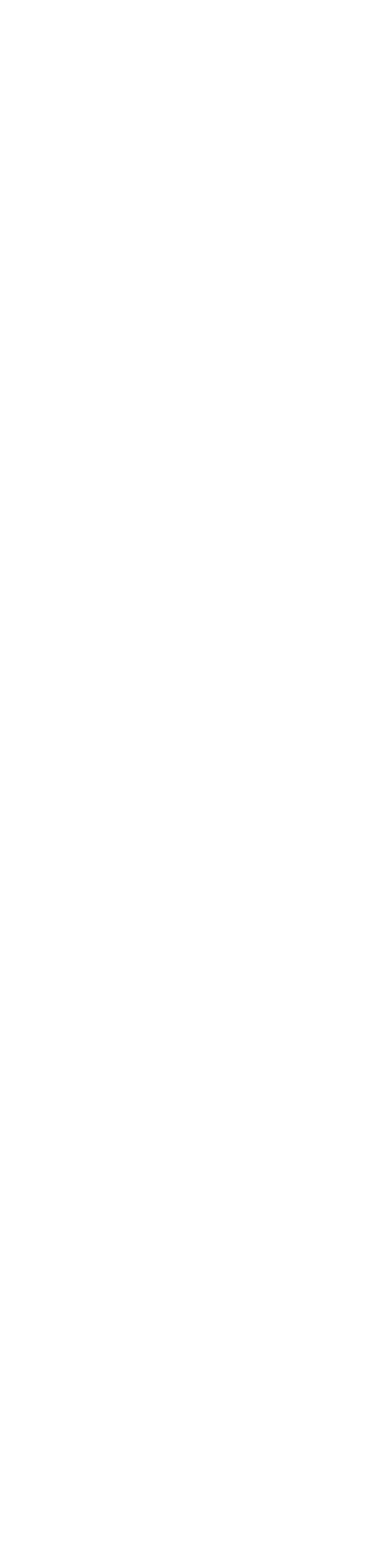
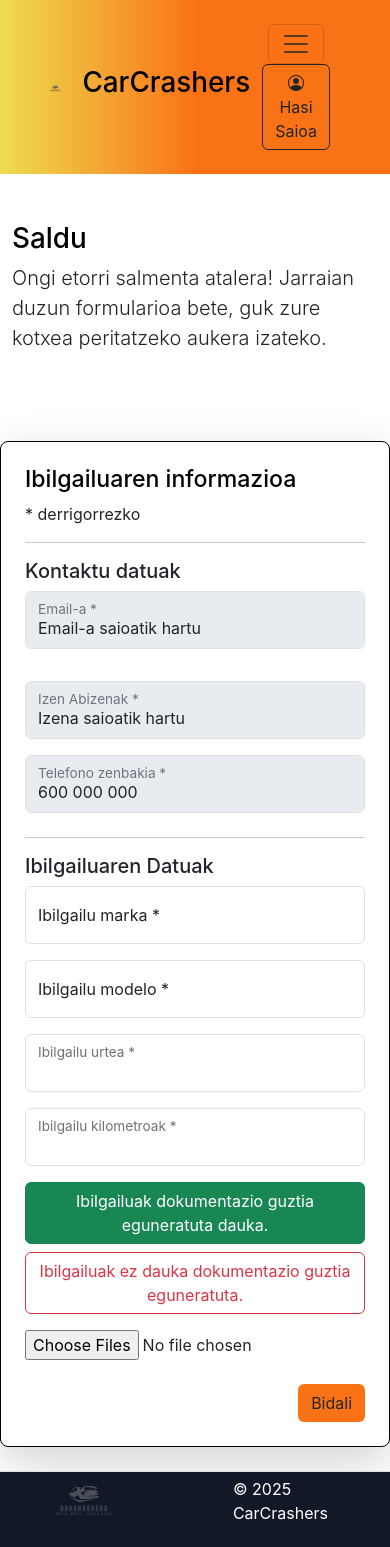
Before and after one commit to CarCrashers/Erronka, a React (Create React App) app in the folder car_crashers_ui/: page /saldu in a window 390 px wide. Before the commit this address had no page. Shown: the top 1547 px of the page. Before the commit the page ends 844 px from the top, so only its background shows below. Built offline with nearby package versions, Linux system fonts and the light colour scheme.

Commit message:
Saldu orria responsive izanda

```diff
--- a/car_crashers_ui/src/App.css
+++ b/car_crashers_ui/src/App.css
@@ -40,3 +40,7 @@
 .heroeText{
   color: #f97316;
 }
+
+.orange{
+  background-color: #f97316;
+}
--- a/car_crashers_ui/src/App.js
+++ b/car_crashers_ui/src/App.js
@@ -1,12 +1,16 @@
 import { BrowserRouter, Routes, Route } from "react-router-dom";
 import './App.css';
 import Home from './pages/home';
+import Saldu from './pages/saldu';
+
 
 function App() {
   return (
     <BrowserRouter>
       <Routes>
         <Route path="/" element={<Home />} />
+        <Route path="/saldu" element={<Saldu />} />
+
       </Routes>
     </BrowserRouter>
   );
--- /dev/null
+++ b/car_crashers_ui/src/components/ui/forms/forms.css
@@ -0,0 +1,14 @@
+
+
+
+/* Chrome, Safari, Edge, Opera */
+input[type=number]::-webkit-inner-spin-button,
+input[type=number]::-webkit-outer-spin-button {
+  -webkit-appearance: none;
+  margin: 0;
+}
+
+/* Firefox */
+input[type=number] {
+  -moz-appearance: textfield;
+}
--- /dev/null
+++ b/car_crashers_ui/src/components/ui/forms/forms.js
@@ -0,0 +1,11 @@
+import "./forms.css";
+
+function forms({children}) {
+  return (
+        <form>
+            {children}
+        </form>
+  );
+}
+
+export default forms;
--- a/car_crashers_ui/src/components/ui/header.js
+++ b/car_crashers_ui/src/components/ui/header.js
@@ -10,7 +10,7 @@ function header() {
             <Link to="/">
             <img className="logo" src={Logo} alt="Logo"></img>
             </Link>
-            <a className="navbar-brand" href="#"><h1>CarCrashers</h1></a>
+            <Link to="/" className="text-black text-decoration-none"><h1>CarCrashers</h1></Link>
         </div>
         <React.StrictMode>
             <NavBar />
--- a/car_crashers_ui/src/components/ui/navBar.js
+++ b/car_crashers_ui/src/components/ui/navBar.js
@@ -1,4 +1,5 @@
 import '../layout/layout.css';
+import { Link } from "react-router-dom";
 
 function navBar() {
   return (
@@ -20,7 +21,7 @@ function navBar() {
                     </a>
                     <ul className="dropdown-menu">
                         <li><a className="dropdown-item" href="#"><i class="bi bi-basket2-fill"></i>&nbsp;&nbsp;Erosi</a></li>
-                        <li><a className="dropdown-item" href="#"><i class="bi bi-box-seam-fill"></i>&nbsp;&nbsp;Saldu</a></li>
+                        <li><a className="dropdown-item" href="#"><i class="bi bi-box-seam-fill"></i><Link to={"/saldu"} className='text-decoration-none text-black'>&nbsp;&nbsp;Saldu</Link></a></li>
                         <li><a className="dropdown-item" href="#"><i class="bi bi-box-seam-fill"></i>&nbsp;&nbsp;Desguazatu</a></li>
 
                     </ul>
--- /dev/null
+++ b/car_crashers_ui/src/pages/saldu.js
@@ -0,0 +1,115 @@
+import Layout from "../components/layout/layout";
+import Forms from "../components/ui/forms/forms";
+import '../App.css';
+
+function saldu() {
+  return (
+    <Layout>
+      <div className="container py-5">
+        <div className="row justify-content-center">
+          <div className="col-12 col-lg-8">
+            <h1 className="text-body-emphasis">Saldu</h1>
+            <p className="lead">Ongi etorri salmenta atalera! Jarraian duzun formularioa bete, guk zure kotxea peritatzeko aukera izateko.</p>
+          </div>
+        </div>
+      </div>
+
+      <div className="container">
+        <div className="row justify-content-center">
+          <div className="col-12 col-md-10 col-lg-8 bg-white rounded-3 shadow-lg border-black border my-4 p-4 p-md-5">
+            <div id="title" className="mb-3">
+              <h3 className="text-black text-primary">Ibilgailuaren informazioa</h3>
+              * derrigorrezko
+            </div>
+            <hr />
+            <Forms name="peritatu">
+              <div id="kontaktua" className="mb-4">
+                <h5>Kontaktu datuak</h5>
+
+                <div className="row g-3">
+                  <div className="col-12">
+                    <div className="form-floating mb-3">
+                      <input type="email" className="form-control" readOnly disabled id="floatingInput" value={"Email-a saioatik hartu"} />
+                      <label htmlFor="floatingInput">Email-a * </label>
+                    </div>
+                  </div>
+
+                  <div className="col-12 col-md-6">
+                    <div className="form-floating">
+                      <input type="text" className="form-control" readOnly disabled id="floatingIzena" value={"Izena saioatik hartu"} />
+                      <label htmlFor="floatingIzena">Izen Abizenak *</label>
+                    </div>
+                  </div>
+
+                  <div className="col-12 col-md-6">
+                    <div className="form-floating">
+                      <input type="text" className="form-control" readOnly disabled id="floatingZenbakia" value={"600 000 000"} />
+                      <label htmlFor="floatingZenbakia">Telefono zenbakia *</label>
+                    </div>
+                  </div>
+                </div>
+              </div>
+
+              <hr />
+
+              <div id="ibilgailua" className="mb-4">
+                <h5>Ibilgailuaren Datuak</h5>
+
+                <div className="row g-3">
+                  <div className="col-12 col-md-6">
+                    <div className="form-floating">
+                      <input type="text" className="form-control" id="floatingMarka" placeholder={"ADB: Opel"} />
+                      <label htmlFor="floatingMarka">Ibilgailu marka *</label>
+                    </div>
+                  </div>
+
+                  <div className="col-12 col-md-6">
+                    <div className="form-floating">
+                      <input type="text" className="form-control" id="floatingModelo" placeholder={"ADB: Corsa"} />
+                      <label htmlFor="floatingModelo">Ibilgailu modelo *</label>
+                    </div>
+                  </div>
+
+                  <div className="col-12 col-md-6">
+                    <div className="form-floating">
+                      <input type="number" className="form-control" id="floatingUrtea" />
+                      <label htmlFor="floatingUrtea">Ibilgailu urtea *</label>
+                    </div>
+                  </div>
+
+                  <div className="col-12 col-md-6">
+                    <div className="form-floating">
+                      <input type="number" className="form-control" id="floatingKm" />
+                      <label htmlFor="floatingKm">Ibilgailu kilometroak *</label>
+                    </div>
+                  </div>
+                </div>
+
+                <div className="mt-3 d-flex flex-column flex-md-row gap-2">
+                  <div>
+                    <input type="radio" className="btn-check" name="options-outlined" id="success-outlined" autoComplete="off" defaultChecked />
+                    <label className="btn btn-outline-success w-100" htmlFor="success-outlined">Ibilgailuak dokumentazio guztia eguneratuta dauka.</label>
+                  </div>
+
+                  <div>
+                    <input type="radio" className="btn-check" name="options-outlined" id="danger-outlined" autoComplete="off" />
+                    <label className="btn btn-outline-danger w-100" htmlFor="danger-outlined">Ibilgailuak ez dauka dokumentazio guztia eguneratuta.</label>
+                  </div>
+                </div>
+
+                <div className="mt-3">
+                  <input type="file" multiple accept="image/*" />
+                </div>
+              </div>
+                <div className="mt-4 d-flex justify-content-end">
+                    <button type="submit" className="btn orange">Bidali</button>
+                </div>
+            </Forms>
+          </div>
+        </div>
+      </div>
+    </Layout>
+  );
+}
+
+export default saldu;
```
